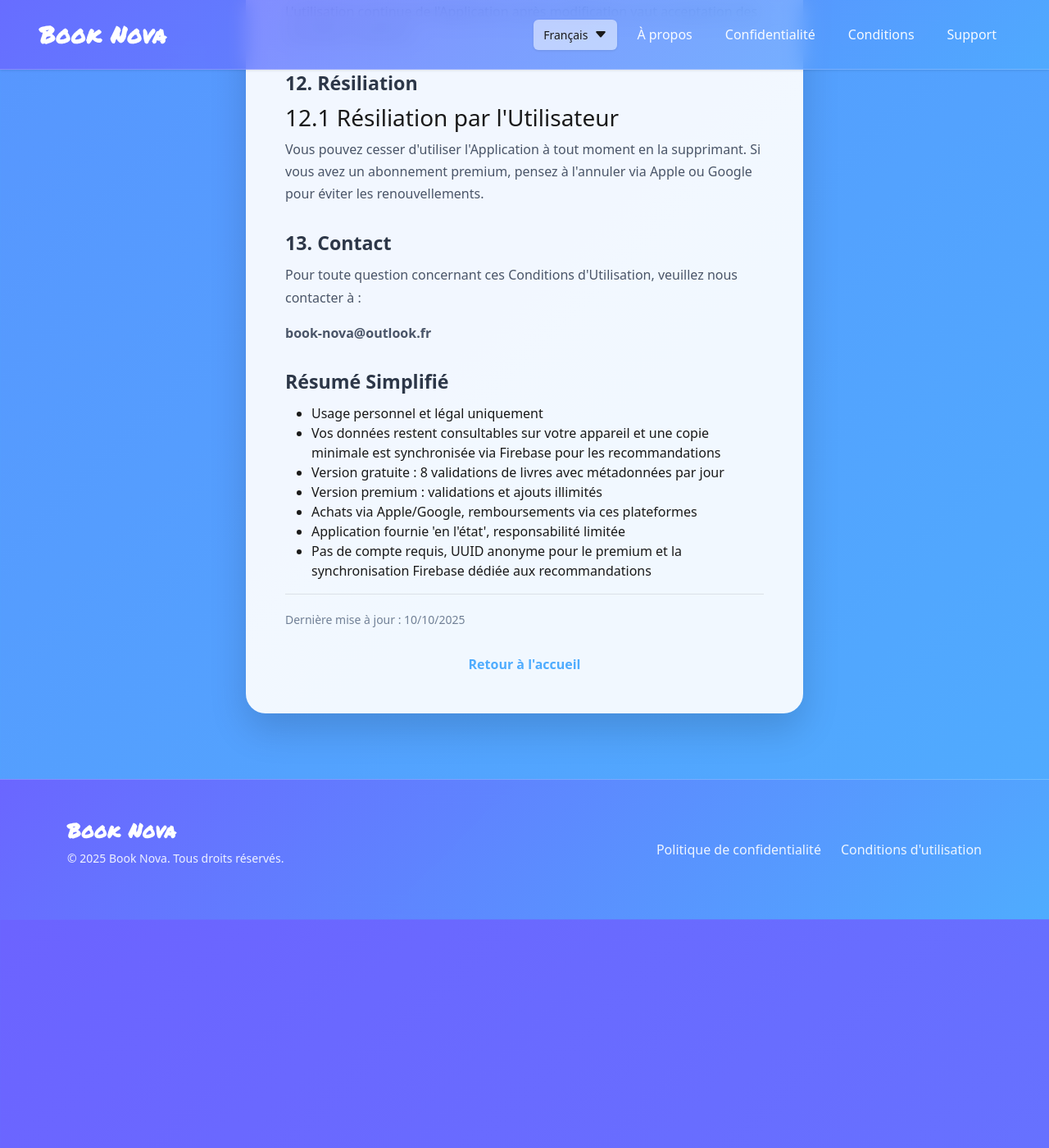
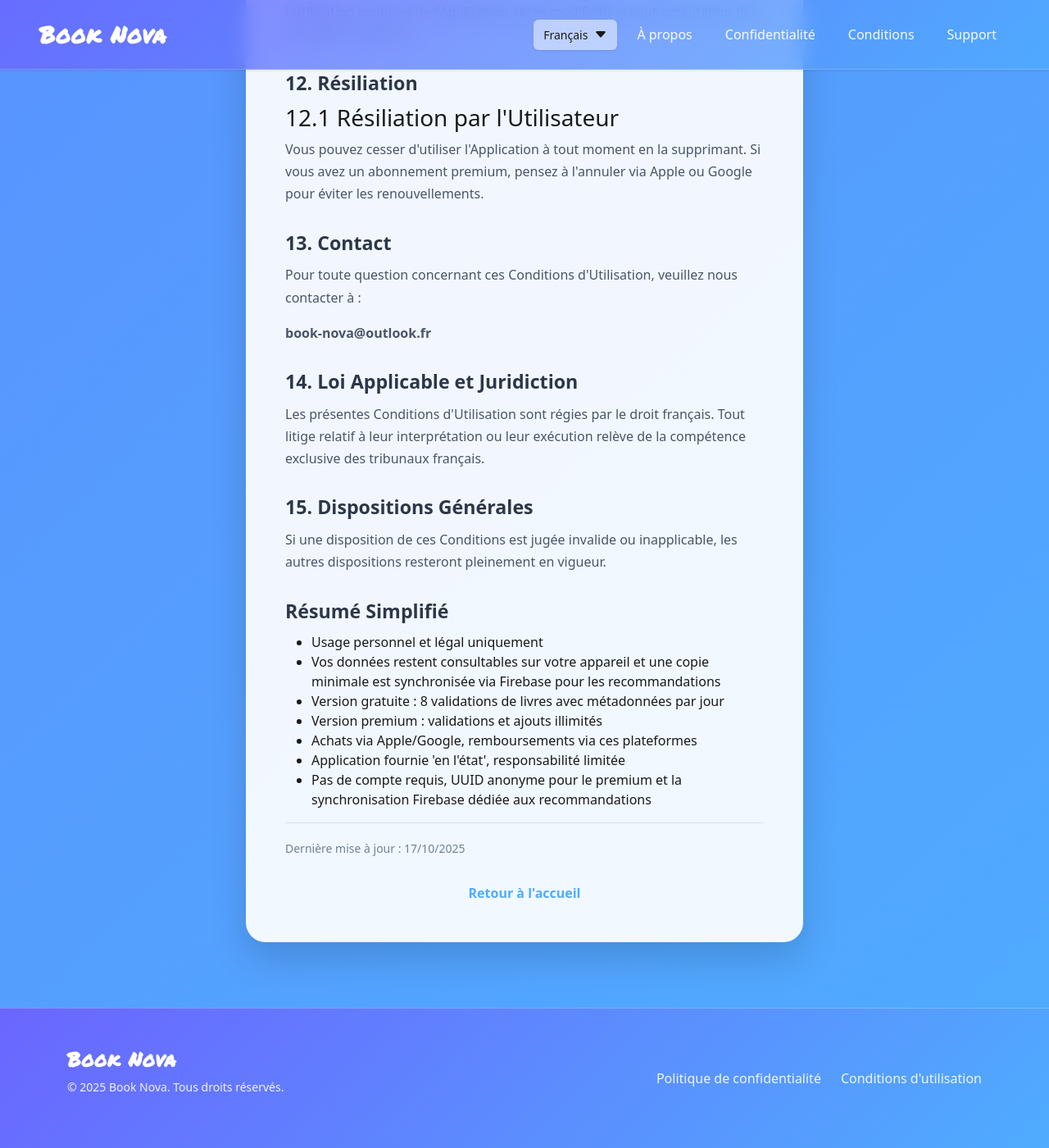
Before and after one commit to Anarres4/book-nova, a Jekyll site: the page built from terms.html, in a window 1280 px wide and 1400 px high, scrolled down 5543 px. Shown: the whole window at 82% size. Built offline with Jekyll 4.4.1, drawn with Linux system fonts in a browser that asks for light colours; before the commit the page ends 6664 px from its top, so only the background shows below that.

Commit message:
🔒️ add legal protections and update policy dates

```diff
--- a/terms.html
+++ b/terms.html
@@ -194,6 +194,16 @@ permalink: /terms.html
                 </section>
 
                 <section class="privacy-block">
+                    <h2 data-i18n="termsPage.sections.jurisdiction.title">14. Loi Applicable et Juridiction</h2>
+                    <p data-i18n="termsPage.sections.jurisdiction.body">Les présentes Conditions d'Utilisation sont régies par le droit français. Tout litige relatif à leur interprétation ou leur exécution relève de la compétence exclusive des tribunaux français.</p>
+                </section>
+
+                <section class="privacy-block">
+                    <h2 data-i18n="termsPage.sections.generalProvisions.title">15. Dispositions Générales</h2>
+                    <p data-i18n="termsPage.sections.generalProvisions.body">Si une disposition de ces Conditions est jugée invalide ou inapplicable, les autres dispositions resteront pleinement en vigueur.</p>
+                </section>
+
+                <section class="privacy-block">
                     <h2 data-i18n="termsPage.summary.title">Résumé Simplifié</h2>
                     <ul>
                         <li data-i18n="termsPage.summary.items.0">Usage personnel et légal uniquement</li>
```
Also changed, not shown: _data/translations.yml (+30 -12 lines).
